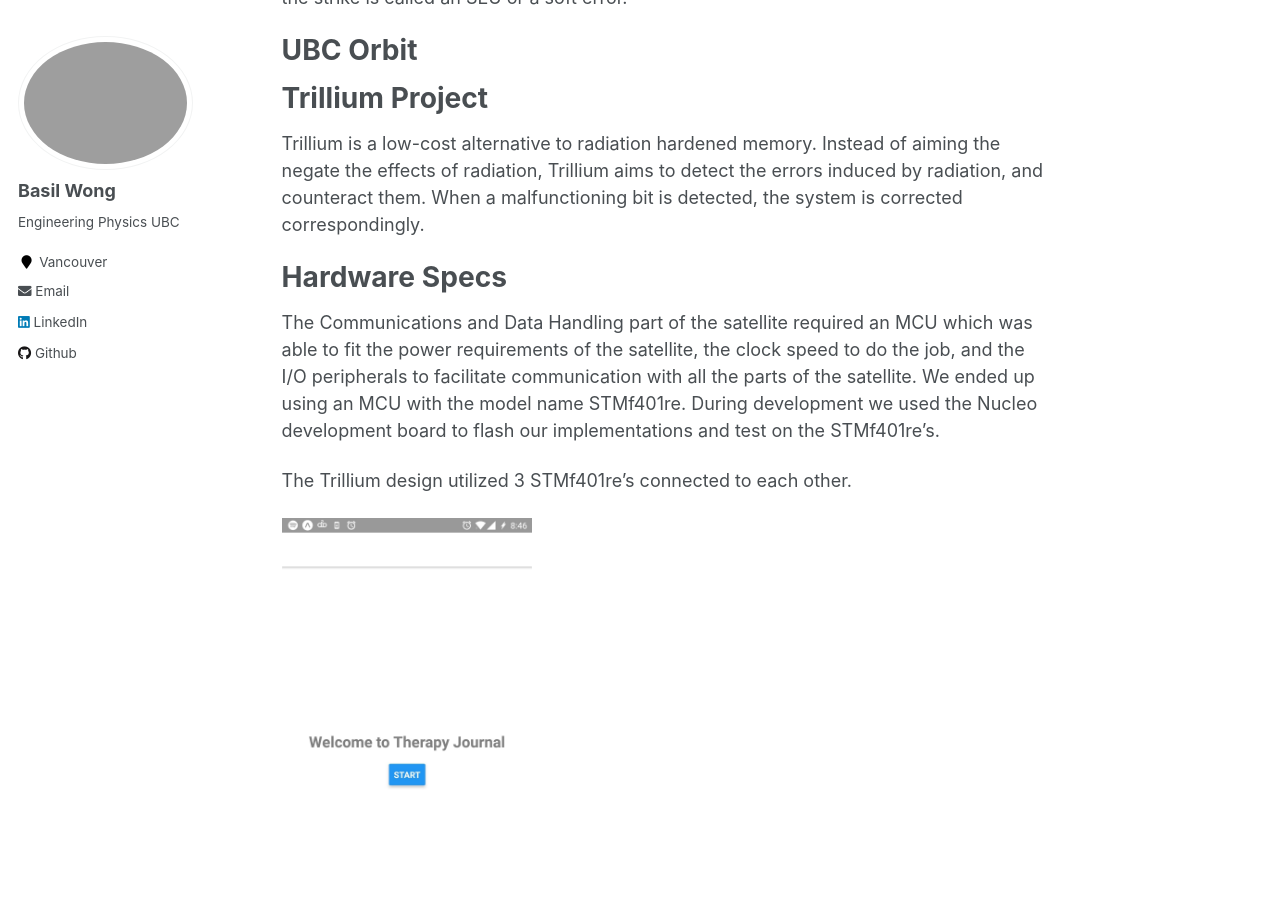
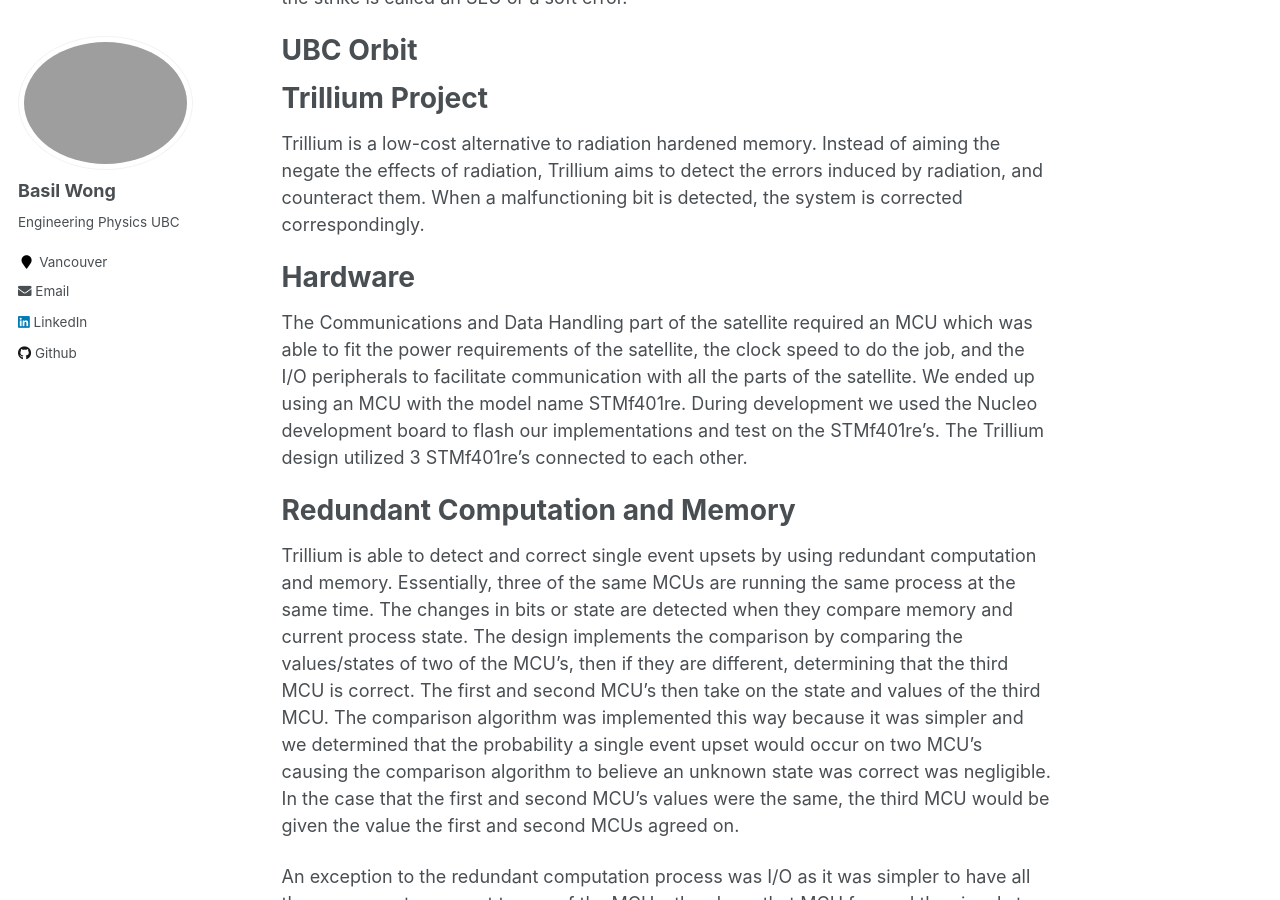
Before and after one commit to basilwong/basilwong.github.io, a Jekyll site: the page built from _portfolio/2-trillium.md, in a window 1280 px wide and 900 px high, scrolled down 599 px. Built offline with Jekyll 4.4.1, drawn with Linux system fonts in a browser that asks for light colours.

Commit message:
add trillium to portfolio

```diff
--- a/_portfolio/2-trillium.md
+++ b/_portfolio/2-trillium.md
@@ -18,13 +18,9 @@
 
 Trillium is a low-cost alternative to radiation hardened memory. Instead of aiming the negate the effects of radiation, Trillium aims to detect the errors induced by radiation, and counteract them. When a malfunctioning bit is detected, the system is corrected correspondingly.
 
-# Hardware Specs
+# Hardware
 
-The Communications and Data Handling part of the satellite required an MCU which was able to fit the power requirements of the satellite, the clock speed to do the job, and the I/O peripherals to facilitate communication with all the parts of the satellite. We ended up using an MCU with the model name STMf401re. During development we used the Nucleo development board to flash our implementations and test on the STMf401re's.
-
-The Trillium design utilized 3 STMf401re's connected to each other.
-
-<img src="https://basilwong.github.io/files/small-steps/open.jpg" width='250'>
+The Communications and Data Handling part of the satellite required an MCU which was able to fit the power requirements of the satellite, the clock speed to do the job, and the I/O peripherals to facilitate communication with all the parts of the satellite. We ended up using an MCU with the model name STMf401re. During development we used the Nucleo development board to flash our implementations and test on the STMf401re's. The Trillium design utilized 3 STMf401re's connected to each other.
 
 # Redundant Computation and Memory
 
```
